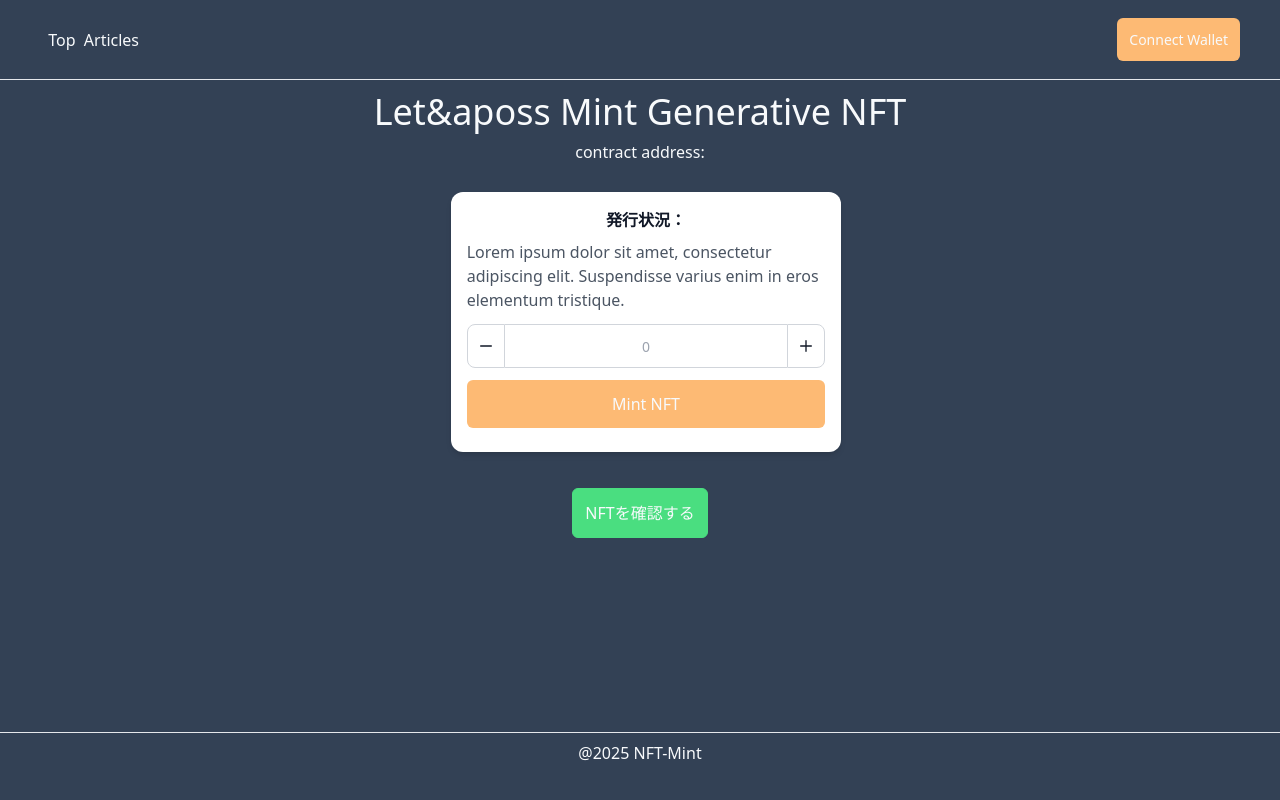
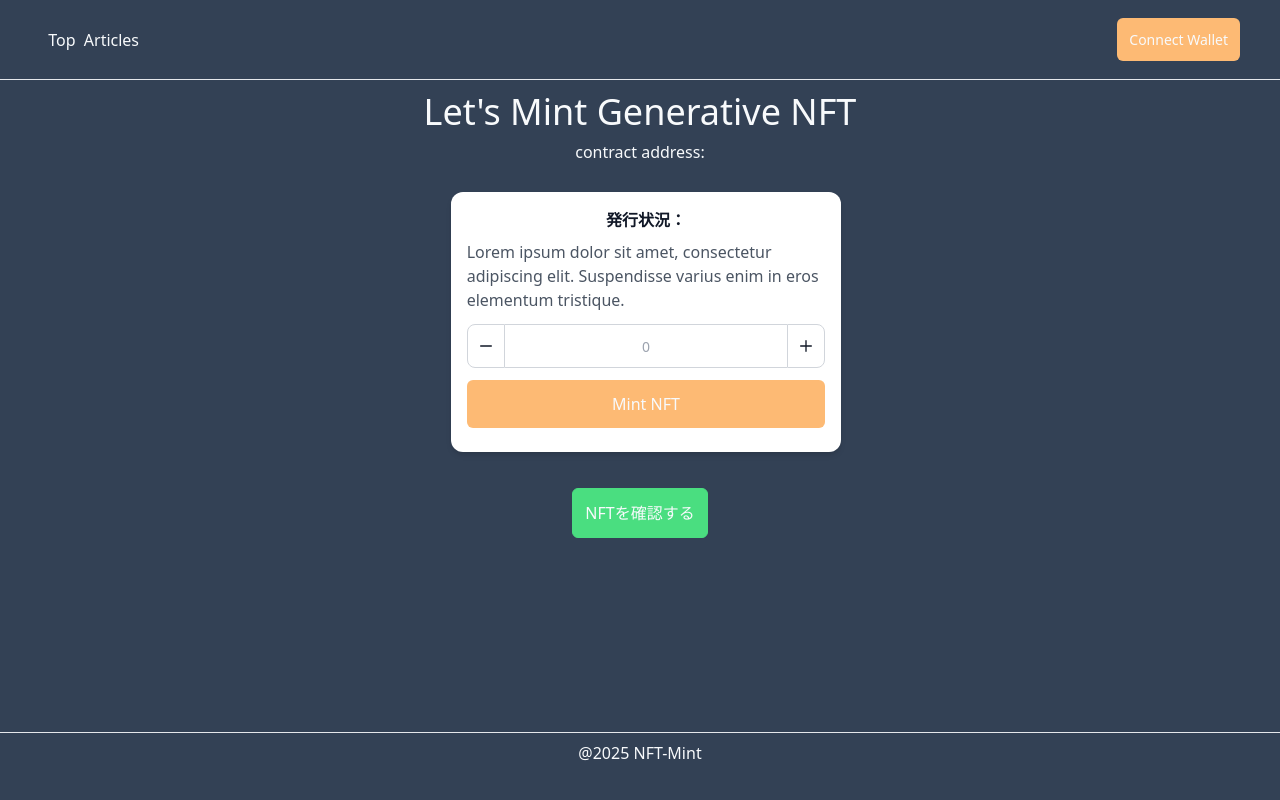
Before and after one commit to Ueno-Yuki/nft, a Next.js app in the folder client/: page / in a window 1280 px wide. Shown: the top 800 px of the page. Built offline with nearby package versions, Linux system fonts and the light colour scheme.

Commit message:
特殊文字のエスケープ

```diff
--- a/client/src/app/page.tsx
+++ b/client/src/app/page.tsx
@@ -3,7 +3,7 @@ import Image from 'next/image'
 export default function Home() {
   return (
     <div className='h-4/5'>
-      <h1 className='mx-auto mt-3 text-center text-4xl'>Let&aposs Mint Generative NFT</h1>
+      <h1 className='mx-auto mt-3 text-center text-4xl'>Let&apos;s Mint Generative NFT</h1>
       <p className='mt-2 mb-3 font-bold-500 text-center'>contract address: </p>
       <aside className="w-full md:w-1/3 flex flex-col items-center px-3 md:pl-6 mx-auto">
         <div className="bg-white shadow-md rounded-xl p-4 mb-6 mt-4">
```
